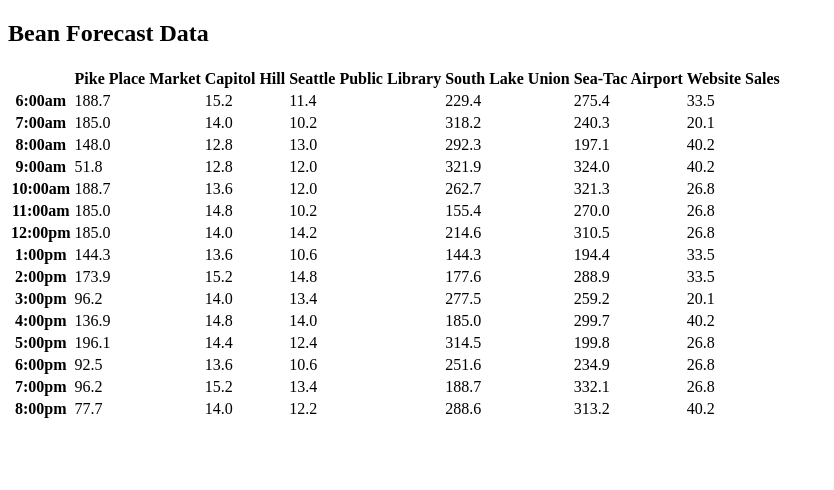
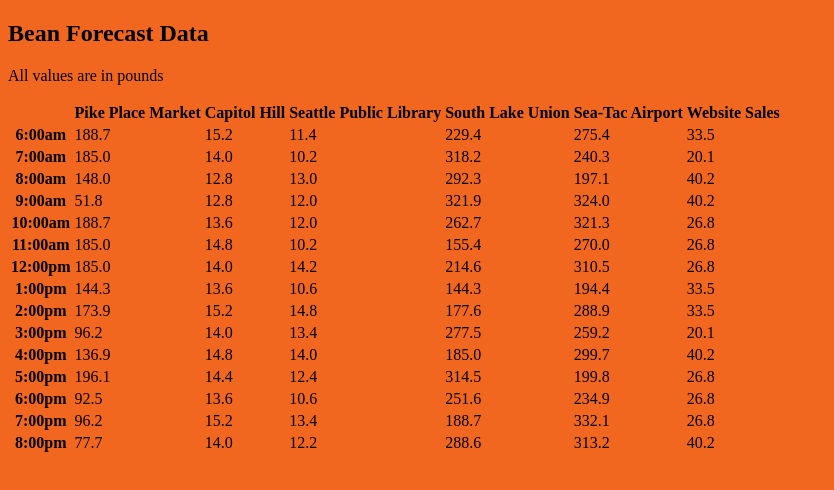
Before and after one commit to gregmagdsick/campfire_coffee_201_week2, a plain HTML site: page data.html in a window 1280 px wide. Shown: the whole page, without its empty margins (0-834 px from the left). Drawn offline with Linux system fonts and the light colour scheme.

Commit message:
started CSS

```diff
--- a/css/style.css
+++ b/css/style.css
@@ -1 +1,5 @@
-/* my CSS will go here */
+/* color scheme Dark Sunset https://color.adobe.com/Dark-Sunset-color-theme-2629114/ */
+body {
+  color: black;
+  background-color: #F2671F;
+}
--- a/data.html
+++ b/data.html
@@ -3,6 +3,7 @@
   <head>
     <meta charset="utf-8">
     <title>Coffee Forecasting</title>
+    <link rel="stylesheet" href="css/style.css" charset="utf-8">
   </head>
   <body>
     <script type="text/javascript" src="js/data.js"></script>
--- a/js/data.js
+++ b/js/data.js
@@ -80,6 +80,9 @@ var toTables = function () {
   var h2El = document.createElement('h2');
   h2El.textContent = 'Bean Forecast Data';
   document.body.appendChild(h2El);
+  var paragraphEl = document.createElement('p');
+  paragraphEl.textContent = 'All values are in pounds';
+  document.body.appendChild(paragraphEl);
   //make the table
   var tableEl = document.createElement('table');
 
```
Also changed, not shown: index.html (+2 -1 lines).
